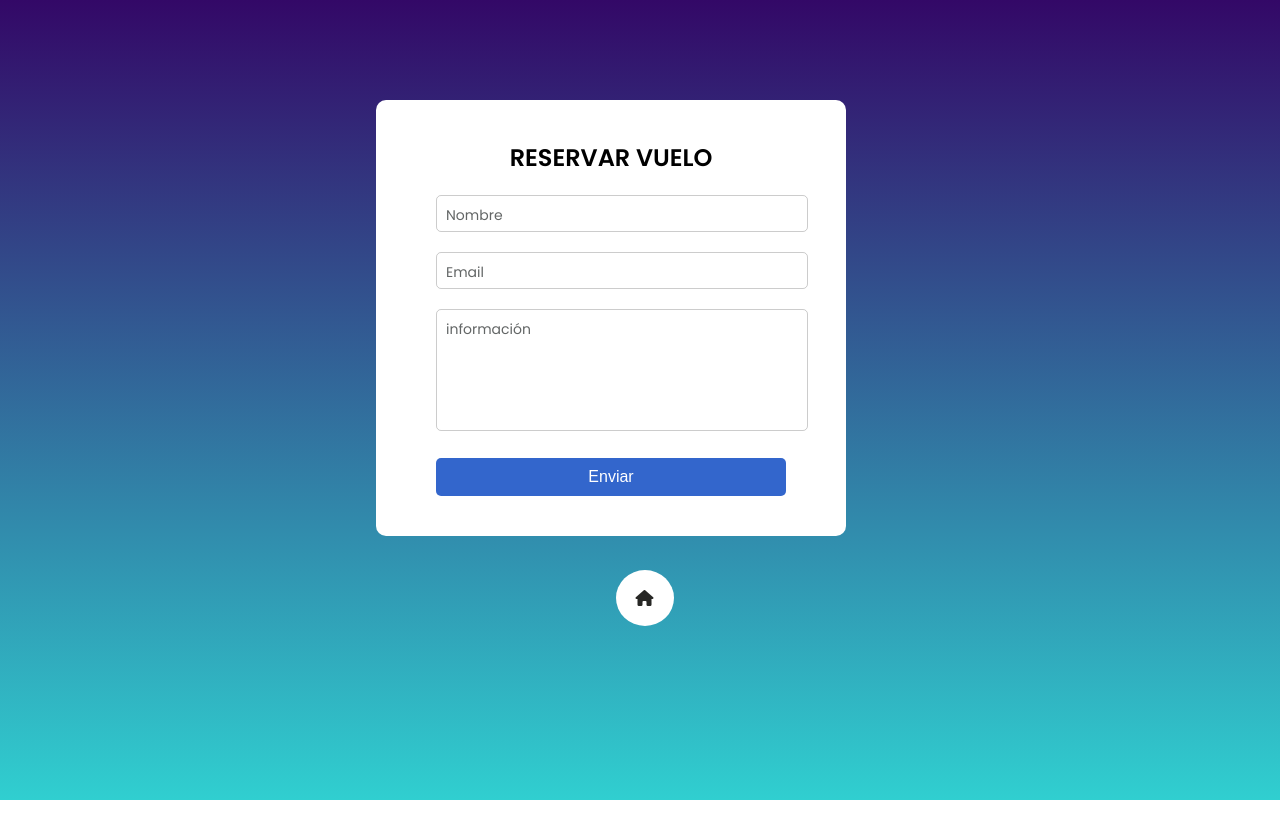
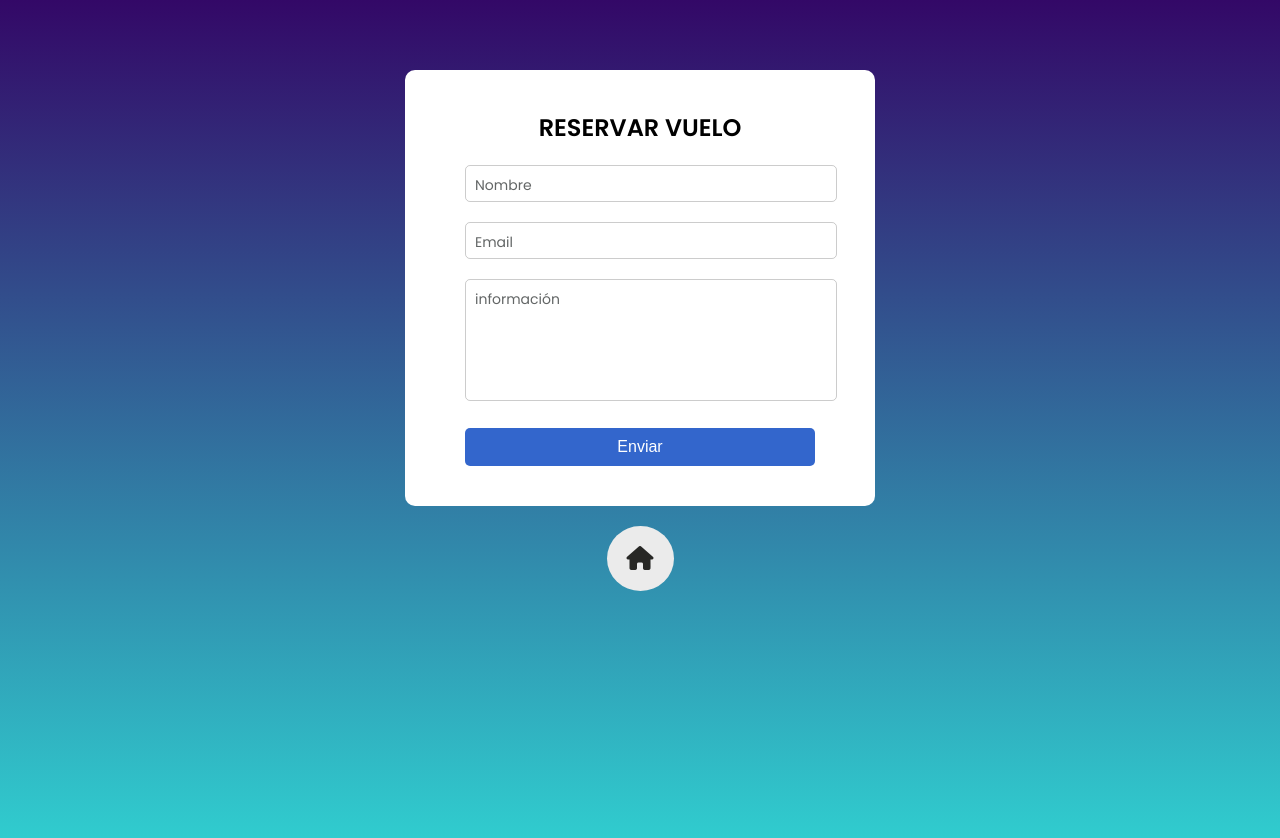
Before and after one commit to CristianP98/Pagina_web-Alitas, a plain HTML site: page formulary.html in a window 1280 px wide. Before the commit the page ends 800 px from the top, so only its background shows below. Drawn offline with Linux system fonts and the light colour scheme.

Commit message:
formulario terminado

```diff
--- a/css/estilos/formulary.css
+++ b/css/estilos/formulary.css
@@ -22,7 +22,8 @@ body {
   .formulario {
     display: flex;
     justify-content: center;
-    padding: 100px 0;
+    margin-top: 50px;
+    padding: 20px;
   }
 .card {
     background-color: #fff;
@@ -110,15 +111,21 @@ body {
   }
 
   .inicio {
-    position: relative;
-    top: 470px;
-    right: 18%;
-    height: 60px;
+    display: flex;
+    justify-content: center;
   }
 
-  .inicio i {
+  .inicio a {
+    display: inline-block;
     color: var(--negro);
-    background-color: #fff;
+    background-color: var(--blanco);
     padding: 20px;
     border-radius: 50%;
   }
+
+  .inicio a:hover {
+    background-color: var(--negro);
+    color: var(--blanco);
+    box-shadow: 2px 2px 20px var(--blanco);
+    transform: scale(1.1, 1.1);
+  }
--- a/formulary.html
+++ b/formulary.html
@@ -8,6 +8,7 @@
     <title>Formulario</title>
 </head>
 <body>
+  <div class="caja1">
           <div class="formulario">
               <div class="card">
                 <span class="title">RESERVAR VUELO</span>
@@ -27,7 +28,10 @@
                   <button type="submit">Enviar</button>
                 </form>
             </div>
-  <a class="inicio" href="index.html"><i class="fa-solid fa-house"></i></a>
         </div>
+  </div>
+  <div class="inicio"><a href="index.html"><i class="fa-solid fa-house fa-xl"></i></a>
+  </div>
+
 </body>
 </html>
```
Lines whose indentation alone changed are shown as unchanged.
